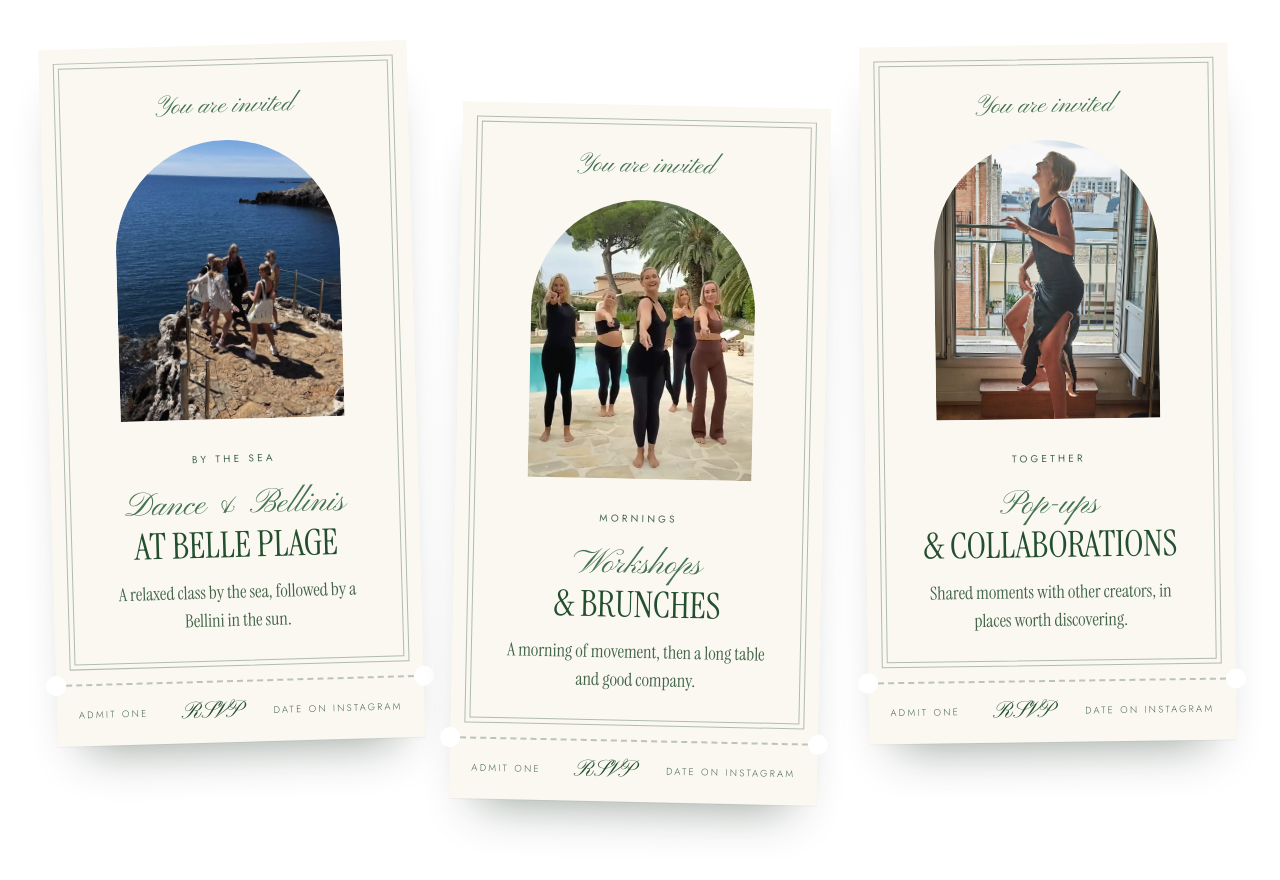
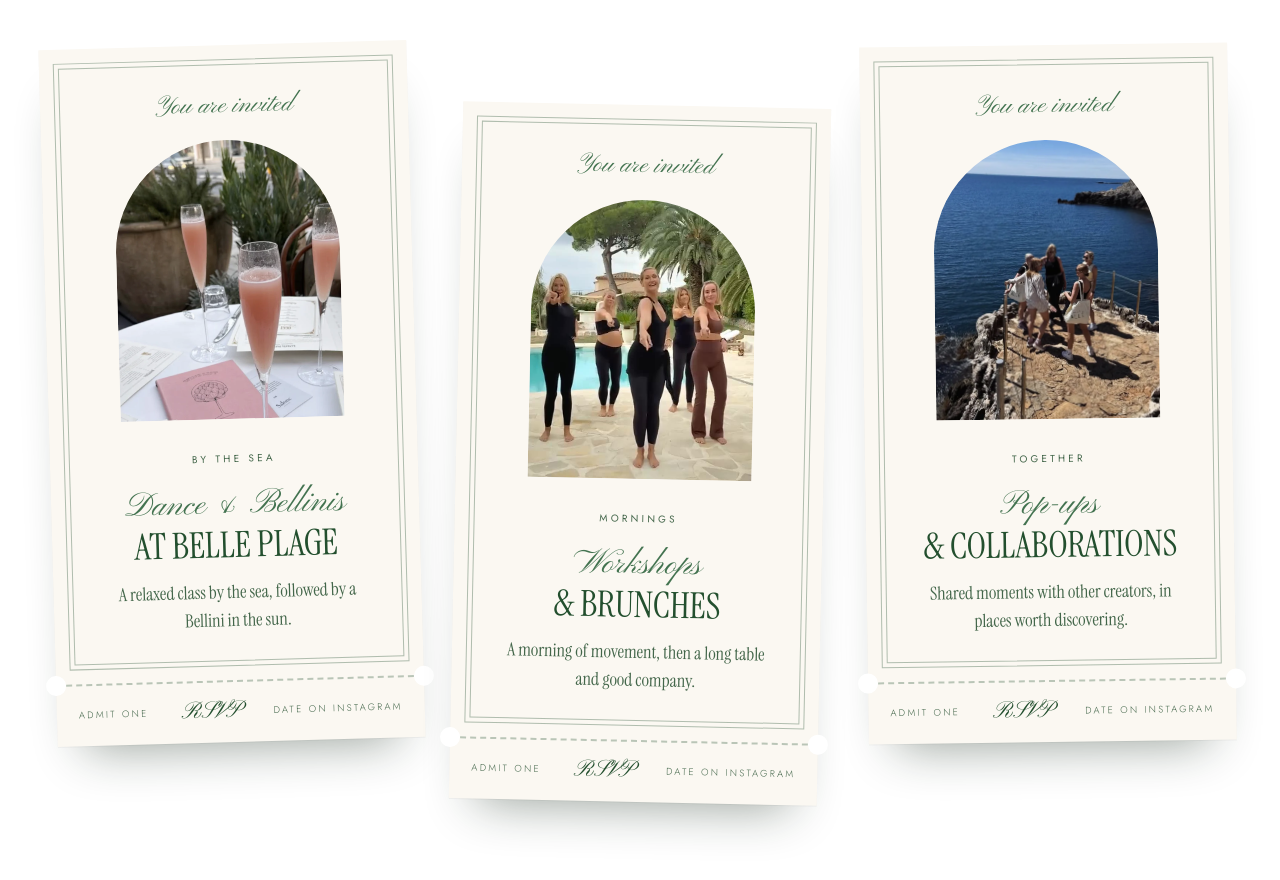
Before and after one commit to linneaellaw/wellness-with-celinne, a plain HTML site: page index.html in a window 1280 px wide. Shown: the part 9280-10160 px from the top of the page. Drawn offline with Linux system fonts and the light colour scheme; animation ran at ten frames a second.

Commit message:
Bellinis photo for Belle Plage, tote-bag photo for pop-ups
Co-Authored-By: Claude Opus 5.5 <noreply@anthropic.com>
Claude-Session: https://claude.ai/code/session_012ewU8eNuX7gpJraY21EztS

```diff
--- a/index.html
+++ b/index.html
@@ -563,7 +563,7 @@ else vs.forEach(on);
 <article class="inv rv" style="--rot:-1.6deg">
 <div class="inv-in">
 <p class="inv-k">You are invited</p>
-<div class="inv-ph"><img src="images/group-coast.webp" alt="" loading="lazy" style="object-position:center 60%"></div>
+<div class="inv-ph"><img src="images/bellinis.webp" alt="Bellinis on a café table" loading="lazy" style="object-position:center 55%"></div>
 <p class="label">By the sea</p>
 <h3><span class="script">Dance &amp; Bellinis</span>at Belle Plage</h3>
 <p class="inv-d">A relaxed class by the sea, followed by a Bellini in the sun.</p>
@@ -583,7 +583,7 @@ else vs.forEach(on);
 <article class="inv rv" style="--rot:-0.8deg">
 <div class="inv-in">
 <p class="inv-k">You are invited</p>
-<div class="inv-ph"><img src="images/celinne-laughing.webp" alt="" loading="lazy" style="object-position:center 25%"></div>
+<div class="inv-ph"><img src="images/group-coast.webp" alt="Women with tote bags by the sea" loading="lazy" style="object-position:center 62%"></div>
 <p class="label">Together</p>
 <h3><span class="script">Pop-ups</span>&amp; Collaborations</h3>
 <p class="inv-d">Shared moments with other creators, in places worth discovering.</p>
```
Also changed, not shown: images/bellinis.webp (added).
